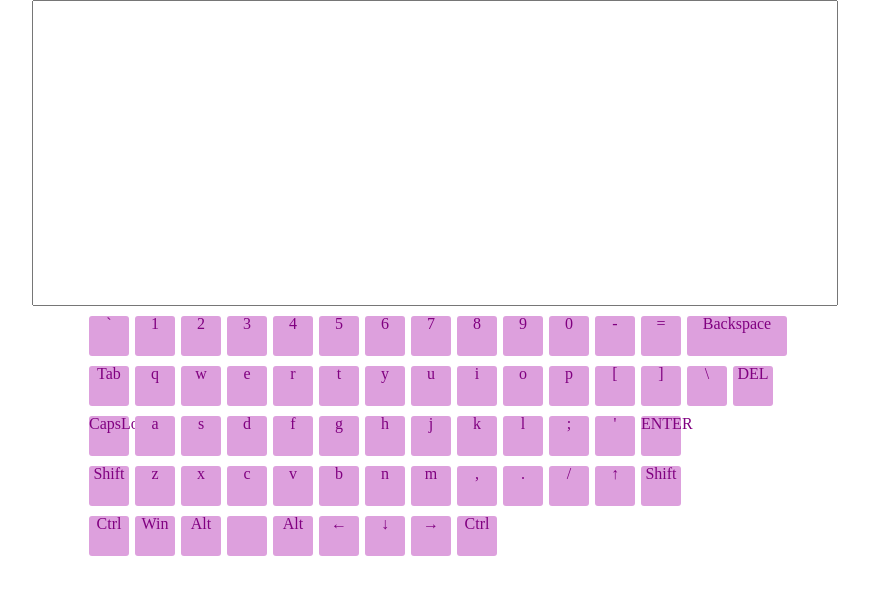
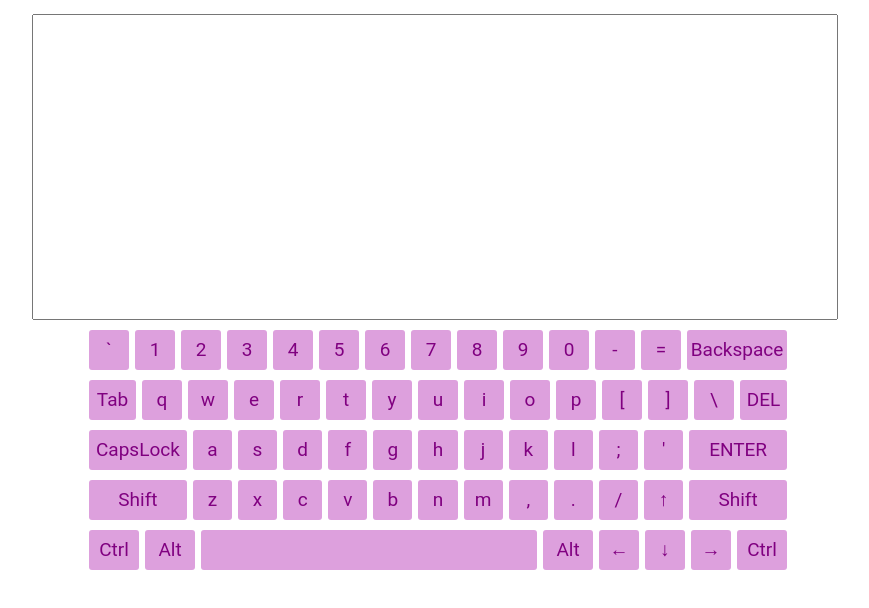
Before and after one commit to KarinaMasalova/virtual-keyboard, a website: page index.html in a window 1280 px wide. Shown: the whole page, without its empty margins (205-1074 px from the left). Drawn offline with nearby package versions, Linux system fonts and the light colour scheme.

Commit message:
feat: add the look of the keyboard

```diff
--- a/script.js
+++ b/script.js
@@ -56,7 +56,6 @@ const keyboardLayout = {
     arrowUp: ['↑'],
     shiftRight: ['Shift'],
     controlLeft: ['Ctrl'],
-    windows: ['Win'],
     altLeft: ['Alt'],
     space: [' ', ' '],
     altRight: ['Alt'],
@@ -94,7 +93,7 @@ const keyboardLayout = {
     leftBracket: ['х', 'Х'],
     rightBracket: ['ъ', 'Ъ'],
     backslash: ['\\', '/'],
-    delete: ['DEL'],
+    del: ['DEL'],
     capslock: ['CapsLock'],
     keyA: ['ф', 'Ф'],
     keyS: ['ы', 'Ы'],
@@ -122,7 +121,6 @@ const keyboardLayout = {
     arrowUp: ['↑'],
     shiftRight: ['Shift'],
     controlLeft: ['Ctrl'],
-    windows: ['Win'],
     altLeft: ['Alt'],
     space: [' ', ' '],
     altRight: ['Alt'],
@@ -143,8 +141,15 @@ const css = {
   row4: 'row4',
   row5: 'row5',
   key: 'key',
-  //val: 'val',
   backspace: 'backspace',
+  tab: 'tab',
+  del: 'del',
+  capslock: 'capslock',
+  enter: 'enter',
+  shift: 'shift',
+  ctrl: 'ctrl',
+  alt: 'alt',
+  space: 'space',
 };
 
 function createKey() {
@@ -167,10 +172,43 @@ function getValue() {
     key.append(val);
 
     key.classList.add(css.backspace);
+    key.classList.add(css.tab);
+    key.classList.add(css.del);
+    key.classList.add(css.capslock);
+    key.classList.add(css.enter);
+    key.classList.add(css.shift);
+    key.classList.add(css.ctrl);
+    key.classList.add(css.alt);
+    key.classList.add(css.space);
 
     if (val1 !== 'Backspace') {
       key.classList.remove('backspace');
     }
+    if (val1 !== 'Tab') {
+      key.classList.remove('tab');
+    }
+    if (val1 !== 'DEL') {
+      key.classList.remove('del');
+    }
+    if (val1 !== 'CapsLock') {
+      key.classList.remove('capslock');
+    }
+    if (val1 !== 'ENTER') {
+      key.classList.remove('enter');
+    }
+    if (val1 !== 'Shift') {
+      key.classList.remove('shift');
+    }
+    if (val1 !== 'Ctrl') {
+      key.classList.remove('ctrl');
+    }
+    if (val1 !== 'Alt') {
+      key.classList.remove('alt');
+    }
+    if (val1 !== ' ') {
+      key.classList.remove('space');
+    }
+
     return key;
   });
 
@@ -223,7 +261,7 @@ function createElements() {
 
   const row5 = document.createElement('div');
   row5.classList.add(css.row5);
-  for (let i = 0; i < 9; i += 1, indexAllKeys += 1) {
+  for (let i = 0; i < 8; i += 1, indexAllKeys += 1) {
     row5.append(allKeys[indexAllKeys]);
   }
 
--- a/style.css
+++ b/style.css
@@ -6,7 +6,7 @@
   display: block;
   width: 800px;
   height: 300px;
-  margin: 0  auto 10px;
+  margin: 14px auto 10px;
 }
 
 .keyboard {
@@ -39,6 +39,30 @@
   cursor: pointer;
 }
 
-.backspace {
+.key .val {
+  font-size: 19px;
+  font-weight: 400;
+  font-family: 'Roboto';
+  line-height: 40px;
+}
+
+.backspace,
+.capslock,
+.enter,
+.shift {
   width: 100px;
 }
+
+.tab,
+.del {
+  width: 47px;
+}
+
+.ctrl,
+.alt {
+  width: 50px;
+}
+
+.space {
+  width: 336px;
+}
```
